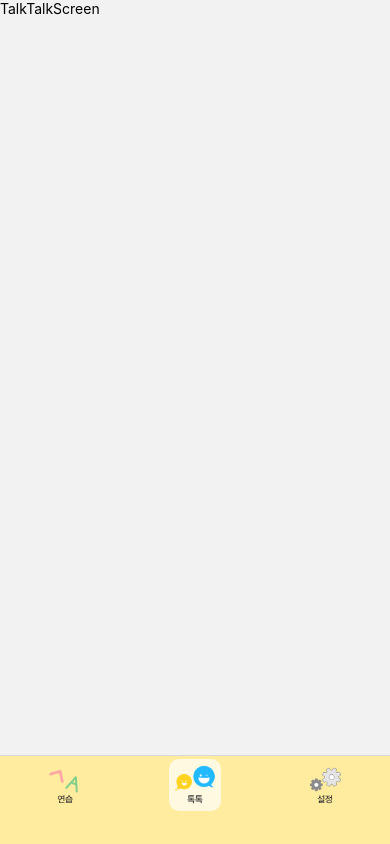
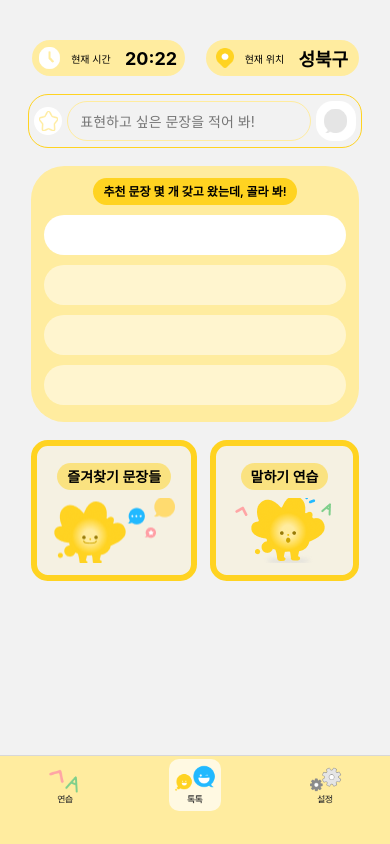
Before and after one commit to HSU-Talky/Talky-Frontend, a React Native app: screen /Talk in a window 390 px wide. Built offline with nearby package versions, Linux system fonts and the light colour scheme.

Commit message:
✨ : TalkTalkScreen 컴포넌트 생성

```diff
--- a/src/screens/talkTalkScreen/TalkTalkScreen.jsx
+++ b/src/screens/talkTalkScreen/TalkTalkScreen.jsx
@@ -1,12 +1,38 @@
-import { Text, View } from "react-native";
+import { StyleSheet, Text, View } from "react-native";
 import React from "react";
+import CurrentTime from "./components/CurrentTime";
+import CurrentLocation from "./components/CurrentLocation";
+import { TalkInput } from "../../../components/TalkInput";
+import { RecomBox } from "./components/RecomBox";
+import { Menu } from "./components/Menu";
 
 const TalkTalkScreen = () => {
   return (
-    <View>
-      <Text>TalkTalkScreen</Text>
+    <View style = { styles.container }>
+      <View style = { styles.current }>
+        <CurrentTime />
+        <CurrentLocation />
+      </View>
+      <TalkInput />
+      <RecomBox />
+      <Menu />
     </View>
   );
 };
 
 export default TalkTalkScreen;
+
+const styles = StyleSheet.create({
+  container: {
+    flex: 1,
+    paddingTop: 40,
+    alignItems: "center",
+    gap: 18
+  },
+
+  current: {
+    flexDirection: "row",
+    justifyContent: "center",
+    gap: 21
+  }
+})
```
